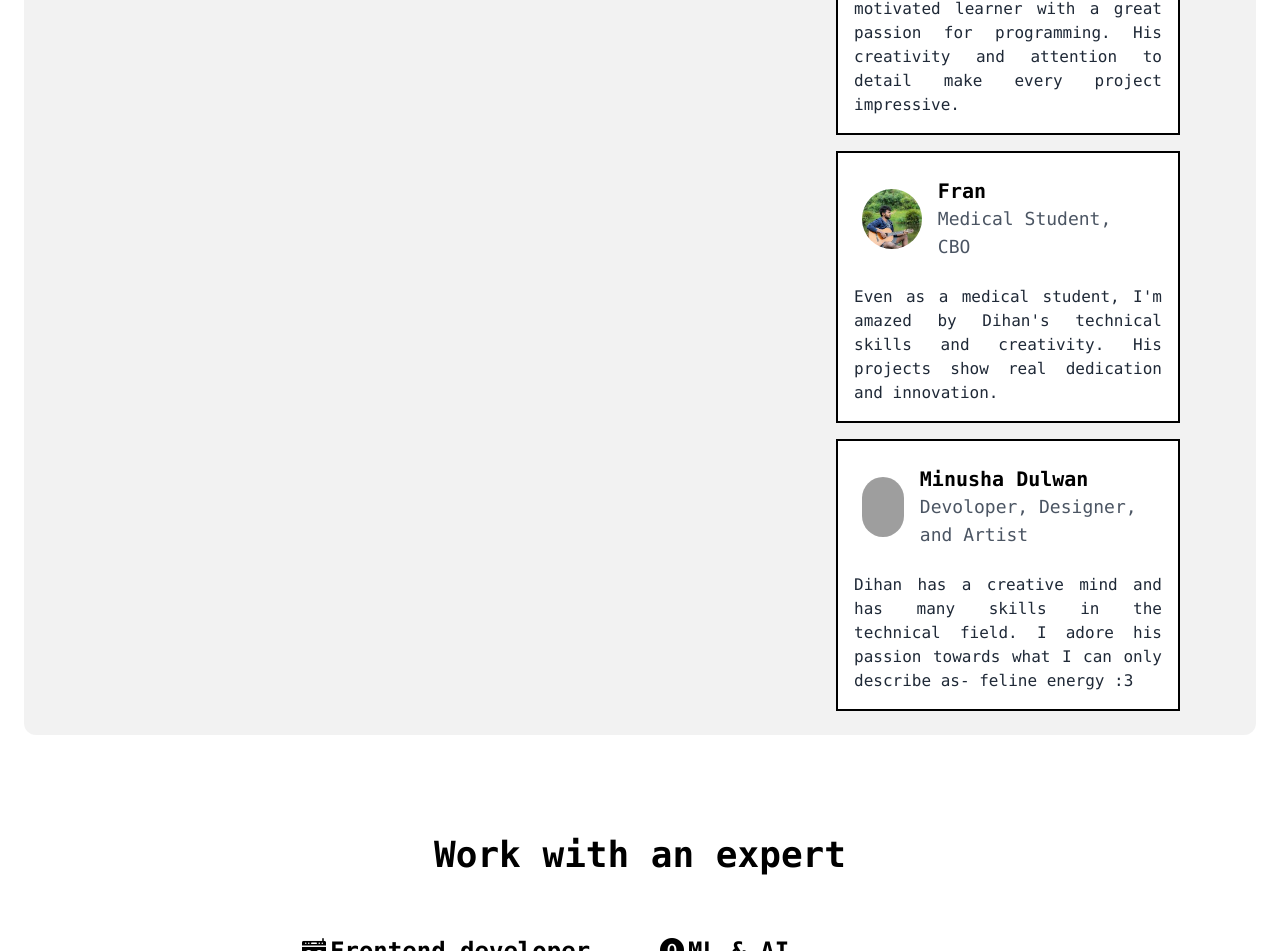
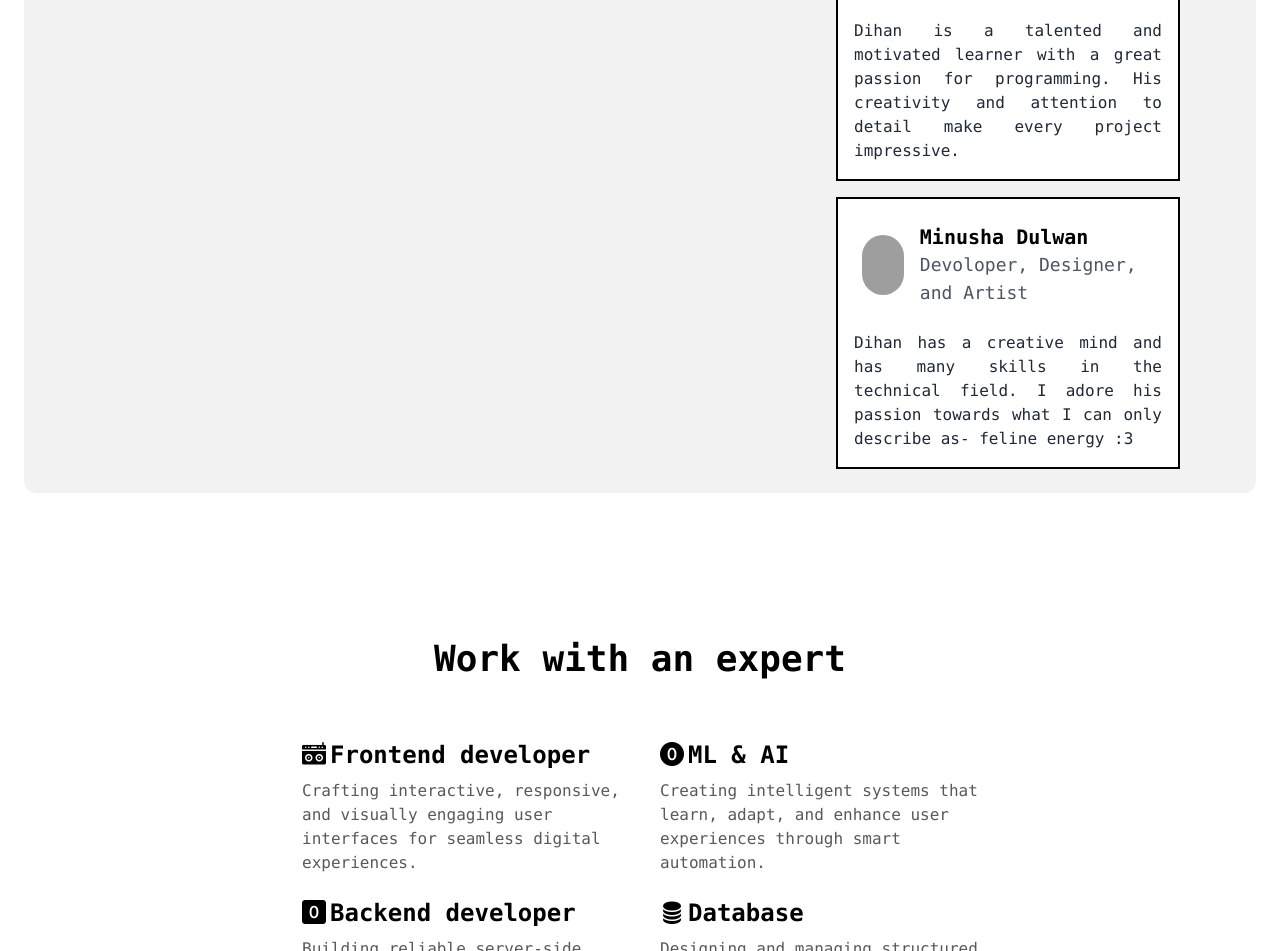
Before and after one commit to RandomCatUser/RandomCatUser.github.io, a website: page docs/index.html in a window 1280 px wide. Shown: the part 2370-3321 px from the top of the page. Drawn offline with nearby package versions, Linux system fonts and the light colour scheme; grey boxes are pictures that could not be loaded.

Commit message:
Half way there

```diff
--- a/docs/index.html
+++ b/docs/index.html
@@ -1247,7 +1247,7 @@
                     <a class="header-links" href="./docs/friends.html"> Friends </a>
                     <a class="header-links" href="https://randomcatuser.github.io/RandomThoughts-/"> Blog </a>
                     <a class="header-links" href="./docs/os.html"> Cool </a>
-                    <a class="header-links" href="contact.html"> Contact me </a>
+                    <a class="header-links" href="./docs/contact.html"> Contact me </a>
                 </div>
                 <div
                     class="tw-mx-4 tw-flex tw-place-items-center tw-gap-[20px] tw-text-base max-md:tw-w-full max-md:tw-flex-col max-md:tw-place-content-center"
@@ -1578,36 +1578,6 @@
                             a great passion  for programming. His creativity
                             and attention to detail make every project
                             impressive.
-                        </div>
-                    </div>
-
-                    <div
-                        class="tw-flex tw-h-fit tw-w-full tw-flex-col tw-gap-4 tw-border-2 tw-border-black tw-bg-white tw-p-4"
-                    >
-                        <div
-                            class="tw-flex tw-w-full tw-place-items-center tw-gap-4 tw-p-2"
-                        >
-                            <div
-                                class="tw-flex tw-h-[60px] tw-w-[60px] tw-overflow-hidden tw-rounded-full"
-                            >
-                                <img
-                                    src="./assets/images/people/random 2.jpg"
-                                    alt="image2"
-                                    class="tw-h-full tw-w-full tw-object-cover"
-                                />
-                            </div>
-
-                            <div>
-                                <p class="tw-text-xl tw-font-semibold">Fran</p>
-                                <p class="tw-text-lg tw-text-gray-600">
-                                    Medical Student, CBO
-                                </p>
-                            </div>
-                        </div>
-                        <div class="tw-text-justify tw-text-gray-800">
-                            Even as a medical student, I'm amazed by Dihan's
-                            technical skills and creativity. His projects show
-                            real dedication and innovation.
                         </div>
                     </div>
 
```
